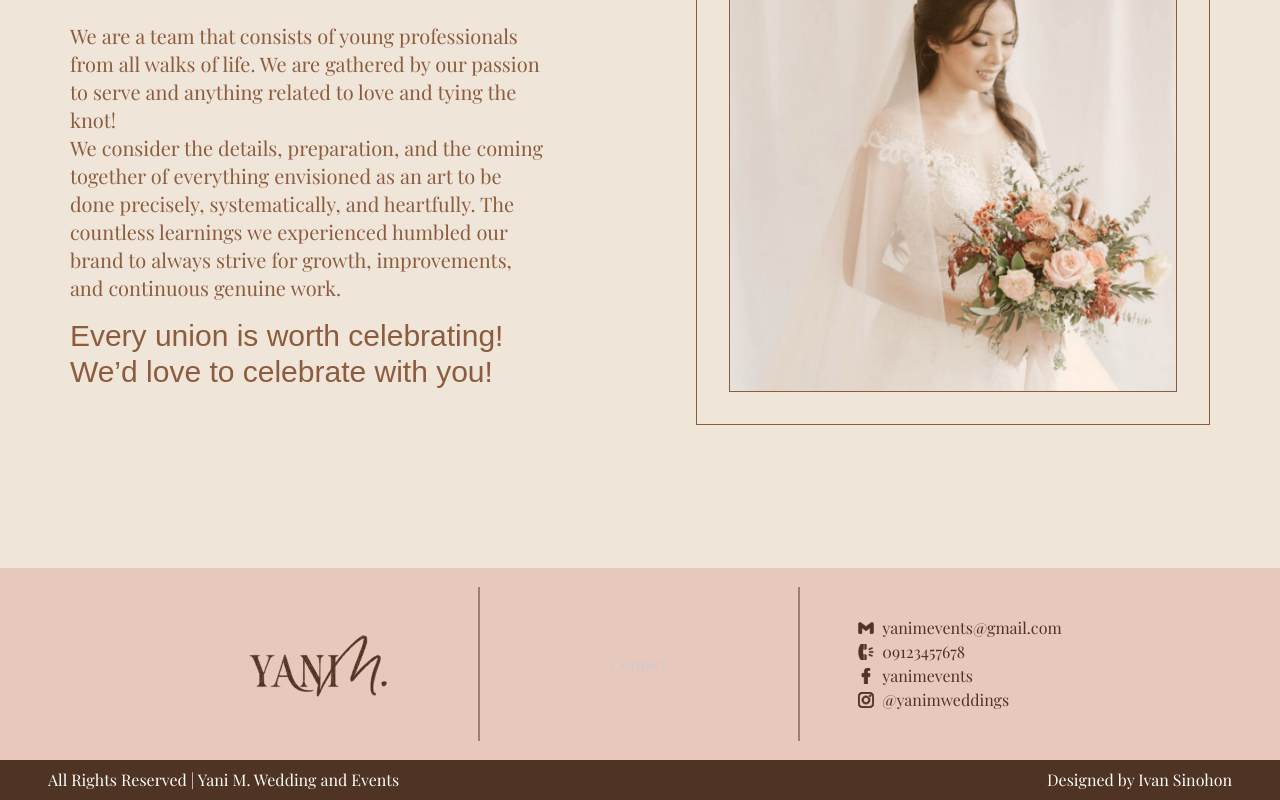
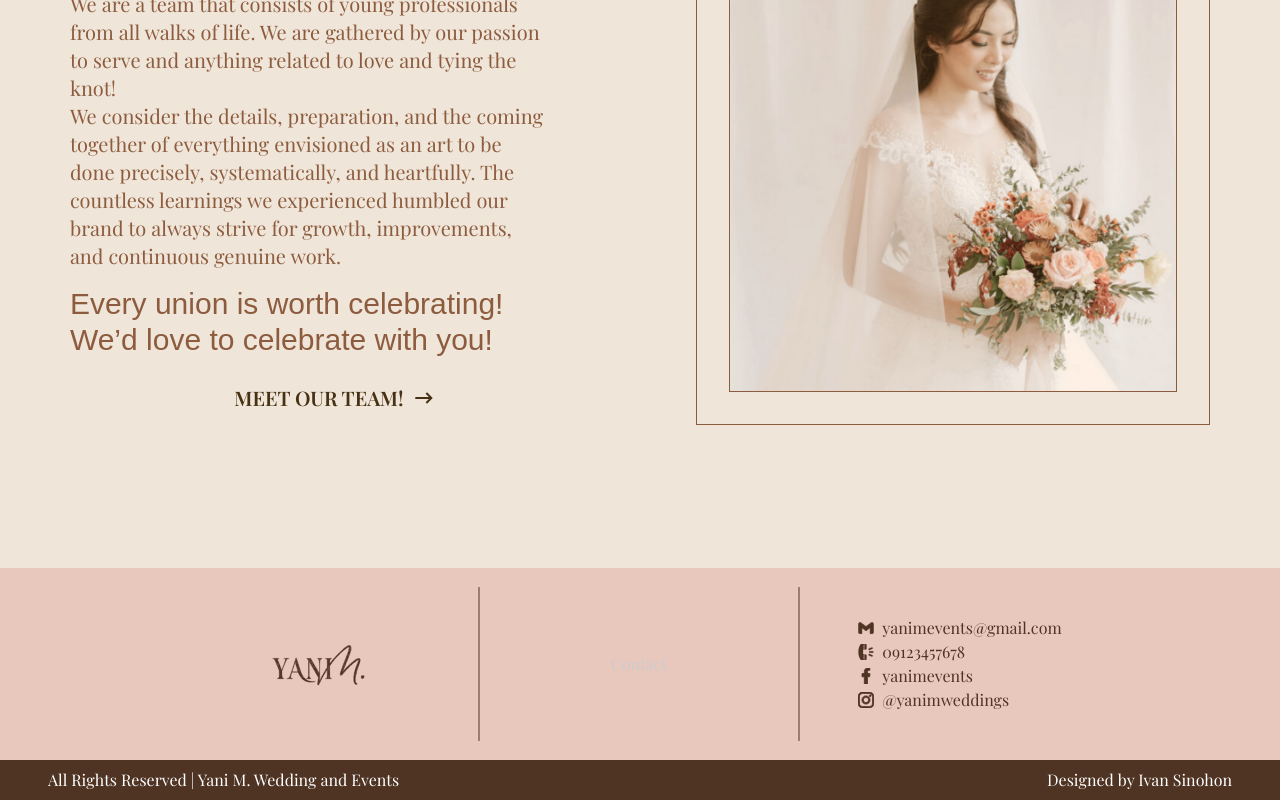
Before and after one commit to banskiie/yanim, a React (Vite) app: page / in a window 1280 px wide. Shown: the part 1032-1832 px from the top of the page. Built offline with nearby package versions, Linux system fonts and the light colour scheme; a web font is replaced by a local one.

Commit message:
small changes

```diff
--- a/src/components/layout/Dropdown/LoginDropDown.jsx
+++ b/src/components/layout/Dropdown/LoginDropDown.jsx
@@ -20,10 +20,7 @@ const LoginDropDown = () => {
           />
         </svg>
       </label>
-      <ul
-        tabindex="0"
-        className="dropdown-content pt-10"
-      >
+      <ul tabindex="0" className="dropdown-content pt-10">
         <li>
           <NavLink
             className="tooltip tooltip-left flex flex-col items-center justify-center"
--- a/src/components/layout/Footer.jsx
+++ b/src/components/layout/Footer.jsx
@@ -12,7 +12,7 @@ const Footer = () => {
         <div className="w-9/12 h-4/5 flex flex-row justify-around items-center">
           <div className="w-1/3 h-full grid place-items-center border-r-2 border-darker border-opacity-50">
             <img
-              className="w-1/2"
+              className="w-1/3"
               src={yanimLogo}
               alt="Yani M Logo for footer"
             />
@@ -36,7 +36,7 @@ const Footer = () => {
               </div>
               <div className="flex flex-row gap-x-2 items-center justify-start">
                 <img className="w-4" src={igicon} alt="" />
-                <a className="link-darker" href="https://www.instagram.com/yanimweddings/">
+                <a  href="https://www.instagram.com/yanimweddings/">
                   @yanimweddings
                 </a>
               </div>
--- /dev/null
+++ b/src/pages/public/home/HomeLinks.jsx
@@ -0,0 +1,7 @@
+import React from "react";
+
+const HomeLinks = () => {
+  return <div>HomeLinks</div>;
+};
+
+export default HomeLinks;
--- /dev/null
+++ b/src/pages/public/home/HomePackages.jsx
@@ -0,0 +1,7 @@
+import React from "react";
+
+const HomePackages = () => {
+  return <div>HomePackages</div>;
+};
+
+export default HomePackages;
--- a/src/pages/public/home/MainContent.jsx
+++ b/src/pages/public/home/MainContent.jsx
@@ -1,6 +1,7 @@
 import React from "react";
 import { Fade } from "react-awesome-reveal";
 import maincontentimg from "../../../assets/img/homeportrait.png";
+import { NavLink } from "react-router-dom";
 
 const MainContent = () => {
   return (
@@ -28,6 +29,26 @@ const MainContent = () => {
             <h2>Every union is worth celebrating!</h2>
             <h2>We’d love to celebrate with you!</h2>
           </div>
+          <div className="w-full flex justify-center">
+            <NavLink
+              className="btn w-60 text-xl flex flex-row items-center justify-center gap-x-2"
+              to="/about"
+            >
+              <span>Meet Our Team!</span>
+              <svg
+                fill="none"
+                viewBox="0 0 24 24"
+                height="1em"
+                width="1em"
+                className="w-6 h-6"
+              >
+                <path
+                  fill="currentColor"
+                  d="M15.038 6.343l-1.411 1.418 3.27 3.255-13.605.013.002 2 13.568-.013-3.215 3.23 1.417 1.41 5.644-5.67-5.67-5.643z"
+                />
+              </svg>
+            </NavLink>
+          </div>
         </Fade>
       </section>
       <Fade triggerOnce delay={1800}>
--- /dev/null
+++ b/src/pages/public/home/Testimonial.jsx
@@ -0,0 +1,7 @@
+import React from "react";
+
+const Testimonial = () => {
+  return <div>Testimonial</div>;
+};
+
+export default Testimonial;
```
